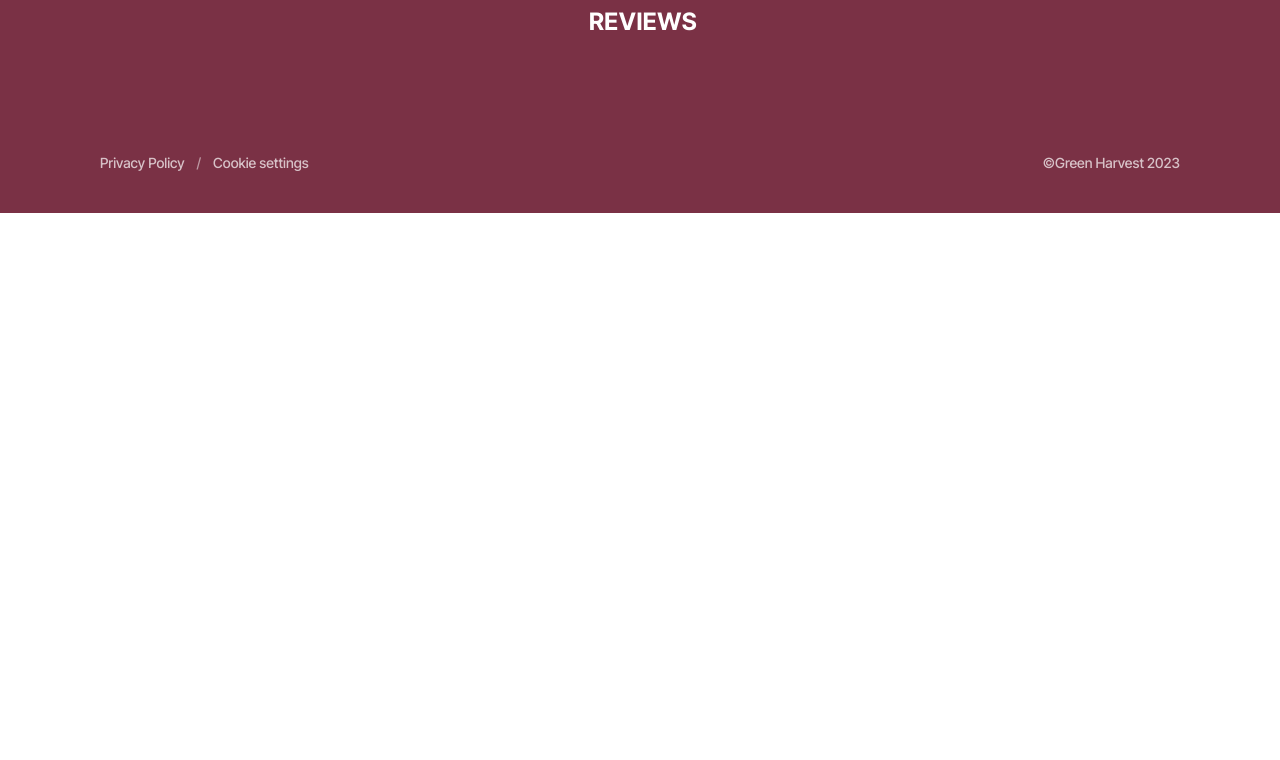
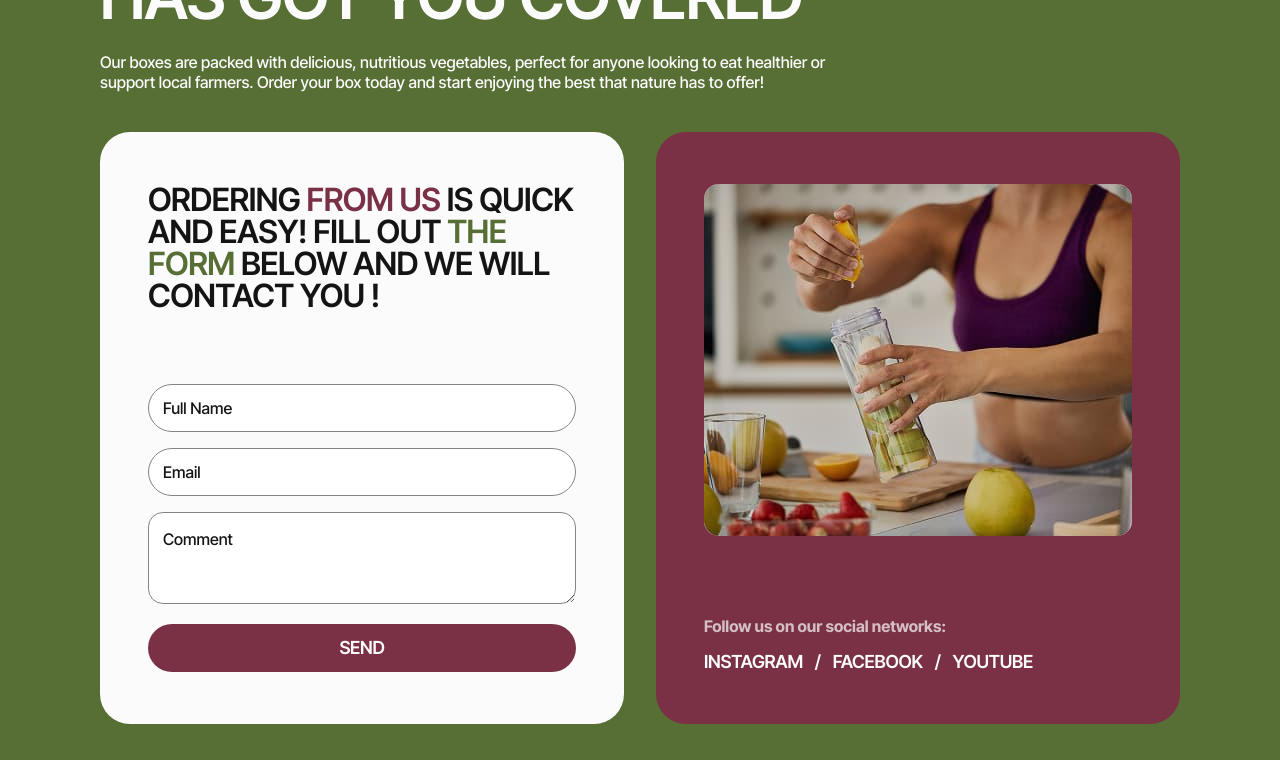
Before and after one commit to reiscankayaer/mart-html-css-proje-1, a website built with Vite: page src/index.html in a window 1280 px wide. Shown: the part 3372-4132 px from the top of the page. Before the commit the page ends 3585 px from the top, so only its background shows below. Built offline with nearby package versions, Linux system fonts and the light colour scheme.

Commit message:
add your-order section

```diff
--- a/src/css/styles.css
+++ b/src/css/styles.css
@@ -19,6 +19,7 @@
 @import url('./advertisement.css');
 @import url('./vegetables.css');
 @import url('./reviews.css');
+@import url('./your-order.css');
 @import url('./tablet.css');
 @import url('./mobile.css');
 /* =========================================
--- /dev/null
+++ b/src/css/your-order.css
@@ -0,0 +1,321 @@
+#your-order {
+  background-color: var(--color-green);
+}
+
+#your-order .container {
+  padding: 80px 20px;
+}
+
+.your-order-wrapper {
+  display: flex;
+  flex-direction: column;
+  gap: 20px;
+}
+
+.your-order-card {
+  width: 100%;
+  height: auto;
+}
+
+.card-wrapper {
+  display: flex;
+  flex-direction: column;
+  gap: 20px;
+  width: 100%;
+  height: auto;
+}
+
+#header-card p {
+  padding-bottom: 20px;
+}
+
+.card-wrapper-outer {
+  display: flex;
+  flex-direction: column;
+  gap: 16px;
+}
+
+#form-card,
+#social-card {
+  padding: 40px 20px;
+  border-radius: 30px;
+}
+
+#form-card h3 {
+  padding-bottom: 20px;
+}
+
+#form-card form {
+  font-family: var(--font-family-main);
+  display: flex;
+  flex-direction: column;
+  gap: 16px;
+}
+
+#form-card input {
+  border: 1px solid var(--color-grey);
+  border-radius: 30px;
+  height: 48px;
+  padding-left: 14px;
+  color: var(--color-black);
+  font-family: var(--font-family-main);
+}
+
+#form-card textarea {
+  border: 1px solid var(--color-grey);
+  border-radius: 15px;
+  height: 92px;
+  padding-left: 14px;
+  padding-top: 16px;
+  color: var(--color-black);
+  font-family: var(--font-family-main);
+}
+
+#form-card input::placeholder,
+#form-card textarea::placeholder {
+  color: var(--color-black);
+}
+
+#form-card input:hover,
+#form-card textarea:hover,
+#form-card input:focus,
+#form-card textarea:focus {
+  border-color: var(--color-primary);
+  outline: none;
+}
+
+#form-card input:not(:placeholder-shown):invalid {
+  border-color: #e74a3b;
+}
+
+#form-card input:not(:placeholder-shown):valid {
+  border-color: #3cbc81;
+}
+
+#form-card button {
+  margin-top: 4px;
+  border: none;
+  border-radius: 30px;
+  height: 48px;
+  font-family: var(--font-family-main);
+}
+
+.your-order-image {
+  width: 100%;
+  min-height: 272px;
+  background-repeat: no-repeat;
+  background-position: center;
+  background-size: cover;
+  background-image: url('../img/meyvesikma/sıkmamobil.jpg');
+  border-radius: 15px;
+}
+
+.social-wrapper {
+  display: flex;
+  flex-direction: column;
+  gap: 16px;
+}
+
+#social-card ul {
+  display: flex;
+  align-items: center;
+  gap: 12px;
+  flex-wrap: wrap;
+}
+
+/* typos */
+.uppercase {
+  text-transform: uppercase;
+}
+
+.title-two {
+  font-weight: 600;
+  font-size: 48px;
+  letter-spacing: -0.015em;
+  line-height: 1.08;
+}
+
+.title-three {
+  font-weight: 600;
+  font-size: 28px;
+  letter-spacing: -0.015em;
+  line-height: 1;
+}
+
+.body-one {
+  font-weight: 500;
+  font-size: 14px;
+  line-height: 1.42;
+}
+
+.body-two {
+  font-weight: 700;
+  font-size: 14px;
+  line-height: 1.42;
+}
+
+.accent-text {
+  font-weight: 600;
+  font-size: 18px;
+  letter-spacing: -0.015em;
+  line-height: 1.11;
+}
+
+/* text-colors */
+
+.color-black {
+  color: var(--color-black);
+}
+
+.color-white {
+  color: var(--color-white);
+}
+
+.color-primary {
+  color: var(--color-primary);
+}
+
+.color-accent {
+  color: var(--color-accent);
+}
+
+.color-green {
+  color: var(--color-green);
+}
+
+.color-grey {
+  color: var(--color-grey);
+}
+
+/* background-colors */
+.bg-color-white {
+  background-color: var(--color-white);
+}
+
+.bg-color-primary {
+  background-color: var(--color-primary);
+}
+
+.bg-color-green {
+  background-color: var(--color-green);
+}
+
+@media (min-device-pixel-ratio: 2), (min-resolution: 192dpi) {
+  .your-order-image {
+    background-image: url('../img/meyvesikma/sıkmamobil@2.jpg');
+  }
+}
+
+/* Styles for Tablet devices */
+@media only screen and (min-width: 768px) {
+  #your-order .container {
+    padding: 100px 32px;
+  }
+
+  .card-wrapper {
+    gap: 24px;
+  }
+
+  #form-card h3 {
+    margin-bottom: 28px;
+  }
+
+  #header-card,
+  #form-card,
+  #social-card {
+    max-width: 640px;
+  }
+
+  .card-wrapper-outer {
+    gap: 32px;
+    padding: 0 32px;
+  }
+
+  #form-card .card-wrapper {
+    max-width: 440px;
+    margin: 0 auto;
+  }
+
+  #form-card {
+    padding: 72px 100px;
+  }
+
+  #social-card {
+    padding: 52px;
+  }
+
+  .your-order-image {
+    min-height: 316px;
+    background-image: url('../img/meyvesikma/sıkmatablet.jpg');
+  }
+
+  @media (min-width: 768px) and (min-device-pixel-ratio: 2),
+    (min-width: 768px) and (min-resolution: 192dpi) {
+    .your-order-image {
+      background-image: url('../img/meyvesikma/sıkmatablet@2.jpg');
+    }
+  }
+
+  .title-two {
+    font-size: 64px;
+    line-height: 1;
+  }
+
+  .title-three {
+    font-size: 32px;
+  }
+
+  .body-one {
+    font-size: 16px;
+    line-height: 1.25;
+  }
+
+  .body-two {
+    font-size: 16px;
+    line-height: 1.25;
+  }
+}
+/* Styles for Desktop devices */
+@media only screen and (min-width: 1280px) {
+  #your-order .container {
+    max-width: 1280px;
+    margin: 0 auto;
+    padding: 100px 100px;
+  }
+
+  #header-card {
+    max-width: 751px;
+  }
+
+  .card-wrapper-outer {
+    flex-direction: row;
+    padding: 0;
+  }
+
+  #form-card,
+  #social-card {
+    max-width: 524px;
+    padding: 52px 48px;
+  }
+
+  #form-card .card-wrapper {
+    max-width: 428px;
+    margin: 0 auto;
+  }
+
+  .social-wrapper {
+    margin-top: 56px;
+  }
+
+  .your-order-image {
+    min-height: 352px;
+    background-image: url('../img/meyvesikma/sıkma.jpg');
+  }
+
+  @media (min-width: 1280px) and (min-device-pixel-ratio: 2),
+    (min-width: 1280px) and (min-resolution: 192dpi) {
+    .your-order-image {
+      background-image: url('../img/meyvesikma/sıkma@2.jpg');
+    }
+  }
+}
--- a/src/index.html
+++ b/src/index.html
@@ -17,6 +17,7 @@
       <load src="./partials/advertisement.html" />
       <load src="./partials/vegetables.html" />
       <load src="./partials/reviews.html" />
+      <load src="./partials/your-order.html" />
     </main>
     <load src="./partials/footer.html" />
 
--- /dev/null
+++ b/src/partials/your-order.html
@@ -0,0 +1,94 @@
+<section id="your-order">
+  <div class="container">
+    <div class="your-order-wrapper">
+      <div id="header-card" class="your-order-card color-white">
+        <div class="card-wrapper">
+          <h2 class="uppercase title-two">
+            Fresh <span class="color-accent">Harvest</span> Box has got you
+            covered
+          </h2>
+          <p class="body-one">
+            Our boxes are packed with delicious, nutritious vegetables, perfect
+            for anyone looking to eat healthier or support local farmers. Order
+            your box today and start enjoying the best that nature has to offer!
+          </p>
+        </div>
+      </div>
+      <div class="card-wrapper-outer">
+        <div id="form-card" class="your-order-card bg-color-white">
+          <div class="card-wrapper">
+            <h3 class="uppercase title-three color-black">
+              Ordering <span class="color-primary">from us</span> is quick and
+              easy! Fill out <span class="color-green">the form</span> below and
+              we will contact you !
+            </h3>
+            <form name="your-order-form">
+              <input
+                type="text"
+                name="full-name"
+                placeholder="Full Name"
+                class="body-one"
+                required
+              />
+              <input
+                type="email"
+                name="email"
+                placeholder="Email"
+                class="body-one"
+                pattern="[a-z0-9._%+\-]+@[a-z0-9.\-]+\.[a-z]{2,}$"
+                required
+              />
+              <textarea
+                name="comment"
+                placeholder="Comment"
+                class="body-one"
+              ></textarea>
+              <button
+                type="submit"
+                class="uppercase bg-color-primary color-white accent-text"
+              >
+                Send
+              </button>
+            </form>
+          </div>
+        </div>
+        <div
+          id="social-card"
+          class="your-order-card bg-color-primary color-white"
+        >
+          <div class="card-wrapper">
+            <div class="your-order-image"></div>
+            <div class="social-wrapper">
+              <p class="body-two color-accent">
+                Follow us on our social networks:
+              </p>
+              <ul class="uppercase accent-text">
+                <li>
+                  <a
+                    target="_blank"
+                    href="https://www.instagram.com/goit.turkiye/"
+                    >Instagram</a
+                  >
+                </li>
+                <span>/</span>
+                <li>
+                  <a
+                    target="_blank"
+                    href="https://www.facebook.com/people/GOIT-T%C3%BCrkiye/61558036560161/"
+                    >Facebook</a
+                  >
+                </li>
+                <span>/</span>
+                <li>
+                  <a target="_blank" href="https://m.youtube.com/@GoITTurkey"
+                    >Youtube</a
+                  >
+                </li>
+              </ul>
+            </div>
+          </div>
+        </div>
+      </div>
+    </div>
+  </div>
+</section>
```
